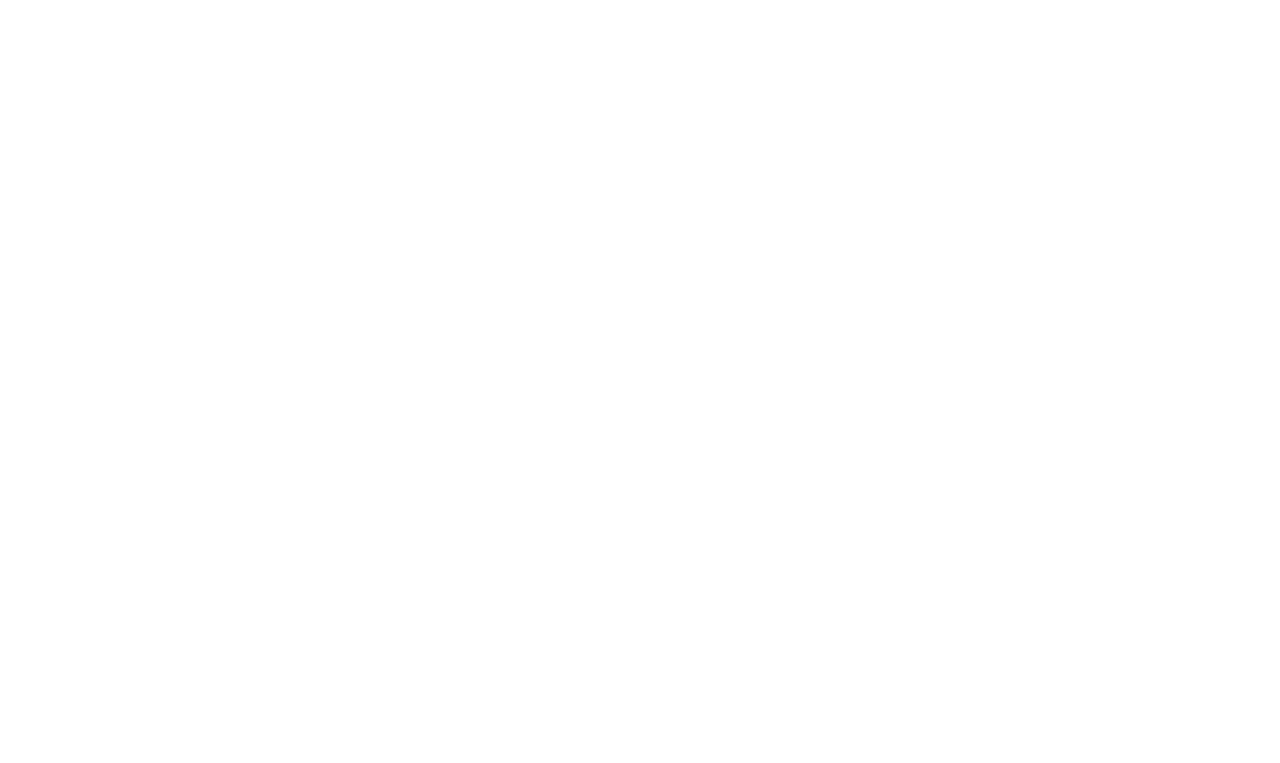
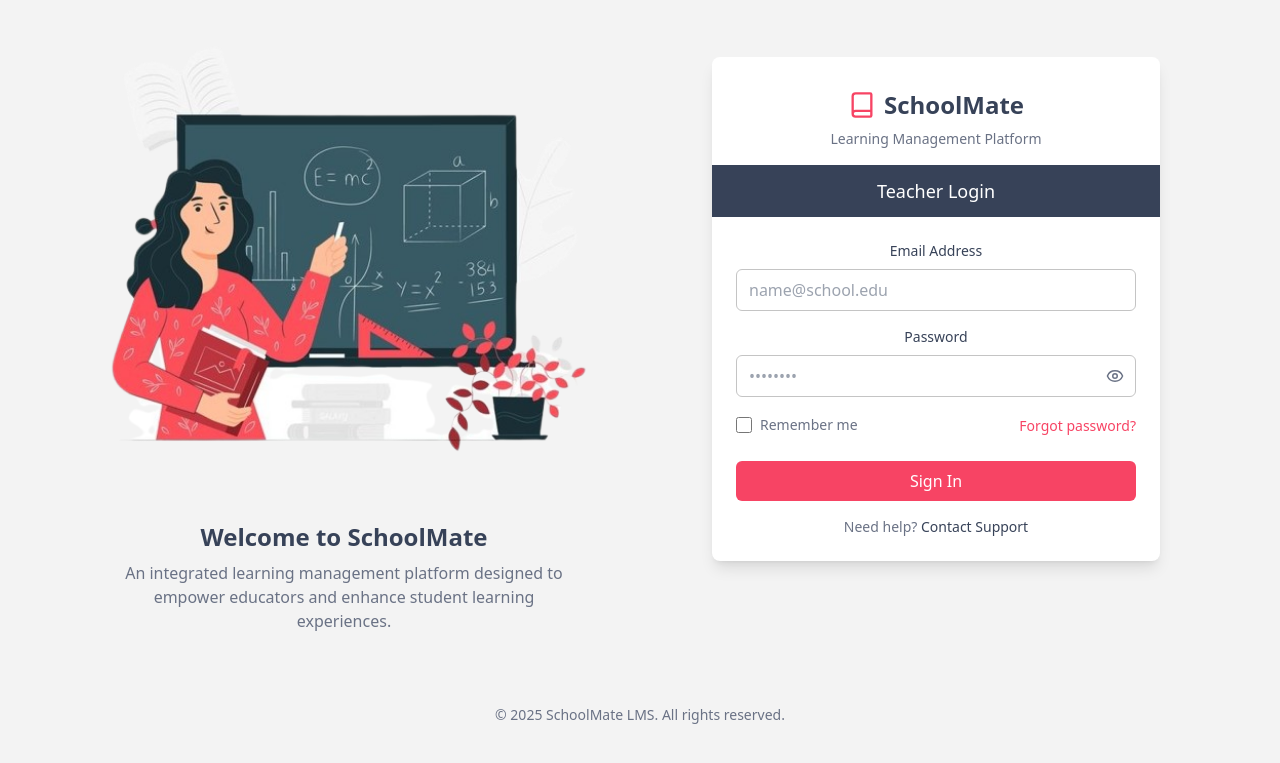
Before and after one commit to NIBM-GALLE/GAHDSE23-school-mate, a React (Vite) app in the folder Frontend/: page /teacher-login in a window 1280 px wide. Before the commit this address had no page. Shown: the part 103-866 px from the top of the page. Before the commit the page ends 800 px from the top, so only its background shows below. Built offline with nearby package versions, Linux system fonts and the light colour scheme.

Commit message:
Login Interface for Teachers completed!

```diff
--- a/Frontend/src/App.jsx
+++ b/Frontend/src/App.jsx
@@ -1,6 +1,7 @@
 import "./App.css";
 import { BrowserRouter, Routes, Route, Navigate } from "react-router-dom";
 import StudentLogin from "./Pages/StudentLandingPage/StudentLogin";
+import TeacherLogin from "./Pages/TeacherLandingPage/TeacherLogin";
 
 function App() {
   return (
@@ -8,6 +9,8 @@
       <Routes>
         <Route path="/" element={<Navigate to="/login" />} />
         <Route path="/login" element={<StudentLogin />} />
+        <Route path="/teacher-login" element={<TeacherLogin />} />
+
       </Routes>
     </BrowserRouter>
   );
--- a/Frontend/src/Pages/StudentLandingPage/StudentLogin.jsx
+++ b/Frontend/src/Pages/StudentLandingPage/StudentLogin.jsx
@@ -51,7 +51,7 @@
           {/* Right side - Login Form */}
           <div className="w-full md:w-1/2 p-8 bg-[#f2fbf8]">
             <h1 className="text-3xl font-semibold text-center text-[#3b306c] mb-8">
-              Campus LMS
+              SchoolMate Login
             </h1>
 
             <form className="space-y-6" onSubmit={handleSubmit}>
--- /dev/null
+++ b/Frontend/src/Pages/TeacherLandingPage/TeacherLogin.jsx
@@ -0,0 +1,171 @@
+import { useState, useEffect } from 'react';
+import { Eye, EyeOff, Book } from 'lucide-react';
+
+export default function TeacherLogin() {
+  const [email, setEmail] = useState('');
+  const [password, setPassword] = useState('');
+  const [showPassword, setShowPassword] = useState(false);
+  const [rememberMe, setRememberMe] = useState(false);
+
+  // Apply full-screen styles when component mounts
+  useEffect(() => {
+    // Apply styles to html and body
+    document.documentElement.style.margin = '0';
+    document.documentElement.style.padding = '0';
+    document.documentElement.style.height = '100%';
+    document.documentElement.style.width = '100%';
+
+    document.body.style.margin = '0';
+    document.body.style.padding = '0';
+    document.body.style.height = '100%';
+    document.body.style.width = '100%';
+    document.body.style.backgroundColor = '#f3f3f3';
+    document.body.style.overflowX = 'hidden';
+
+    // Clean up function
+    return () => {
+      document.documentElement.style.removeProperty('margin');
+      document.documentElement.style.removeProperty('padding');
+      document.documentElement.style.removeProperty('height');
+      document.documentElement.style.removeProperty('width');
+
+      document.body.style.removeProperty('margin');
+      document.body.style.removeProperty('padding');
+      document.body.style.removeProperty('height');
+      document.body.style.removeProperty('width');
+      document.body.style.removeProperty('backgroundColor');
+      document.body.style.removeProperty('overflowX');
+    };
+  }, []);
+
+  const handleSubmit = (e) => {
+    e.preventDefault();
+    // Handle login logic here
+    console.log('Login attempt with:', { email, password, rememberMe });
+  };
+
+  return (
+    <div className="min-h-screen w-full bg-[#f3f3f3] flex flex-col">
+      <div className="flex-1 flex flex-col md:flex-row items-center justify-center px-4 py-8">
+        {/* Left side - Image */}
+        <div className="w-full md:w-1/2 flex flex-col items-center justify-center p-6">
+          <img
+            src="/images/Teacher_Login.png"
+            alt="Education illustration"
+            className="w-full max-w-lg mb-6"
+          />
+          <div className="text-center">
+            <h2 className="text-2xl font-bold text-[#374258] mb-2">Welcome to SchoolMate</h2>
+            <p className="text-[#6a7285] max-w-md">
+              An integrated learning management platform designed to empower educators and enhance student learning experiences.
+            </p>
+          </div>
+        </div>
+
+        {/* Right side - Login Box */}
+        <div className="w-full md:w-1/2 flex justify-center items-center">
+          <div className="w-full max-w-md bg-white rounded-lg shadow-lg overflow-hidden">
+            {/* Logo and Brand */}
+            <div className="text-center pt-8 pb-4">
+              <div className="flex items-center justify-center mb-2">
+                <Book size={28} className="text-[#f74464]" />
+                <h1 className="text-2xl font-bold ml-2 text-[#374258]">SchoolMate</h1>
+              </div>
+              <p className="text-sm text-[#6a7285]">Learning Management Platform</p>
+            </div>
+
+            {/* Login Header */}
+            <div className="bg-[#374258] py-3">
+              <h2 className="text-center text-lg font-medium text-white">Teacher Login</h2>
+            </div>
+
+            <div className="p-6">
+              <form onSubmit={handleSubmit}>
+                {/* Email Input */}
+                <div className="mb-4">
+                  <label className="block text-[#374258] text-sm font-medium mb-2" htmlFor="email">
+                    Email Address
+                  </label>
+                  <input
+                    id="email"
+                    type="email"
+                    className="w-full px-3 py-2 border border-[#c4c4c4] rounded-md focus:outline-none focus:ring-2 focus:ring-[#f74464]"
+                    placeholder="name@school.edu"
+                    value={email}
+                    onChange={(e) => setEmail(e.target.value)}
+                    required
+                  />
+                </div>
+
+                {/* Password Input */}
+                <div className="mb-4">
+                  <label className="block text-[#374258] text-sm font-medium mb-2" htmlFor="password">
+                    Password
+                  </label>
+                  <div className="relative">
+                    <input
+                      id="password"
+                      type={showPassword ? "text" : "password"}
+                      className="w-full px-3 py-2 border border-[#c4c4c4] rounded-md focus:outline-none focus:ring-2 focus:ring-[#f74464]"
+                      placeholder="••••••••"
+                      value={password}
+                      onChange={(e) => setPassword(e.target.value)}
+                      required
+                    />
+                    <button
+                      type="button"
+                      className="absolute inset-y-0 right-0 pr-3 flex items-center text-[#6a7285]"
+                      onClick={() => setShowPassword(!showPassword)}
+                    >
+                      {showPassword ? <EyeOff size={18} /> : <Eye size={18} />}
+                    </button>
+                  </div>
+                </div>
+
+                {/* Remember Me & Forgot Password */}
+                <div className="flex items-center justify-between mb-6">
+                  <div className="flex items-center">
+                    <input
+                      id="remember-me"
+                      type="checkbox"
+                      className="h-4 w-4 text-[#f74464] border-[#c4c4c4] rounded focus:ring-[#f74464]"
+                      checked={rememberMe}
+                      onChange={(e) => setRememberMe(e.target.checked)}
+                    />
+                    <label htmlFor="remember-me" className="ml-2 block text-sm text-[#6a7285]">
+                      Remember me
+                    </label>
+                  </div>
+                  <div>
+                    <a href="#" className="text-sm text-[#f74464] hover:underline">
+                      Forgot password?
+                    </a>
+                  </div>
+                </div>
+
+                {/* Login Button */}
+                <button
+                  type="submit"
+                  className="w-full bg-[#f74464] text-white py-2 px-4 rounded-md hover:bg-opacity-90 transition duration-300 font-medium"
+                >
+                  Sign In
+                </button>
+              </form>
+
+              <div className="mt-4 text-center">
+                <p className="text-sm text-[#6a7285]">
+                  Need help? <a href="#" className="text-[#374258] font-medium hover:underline">Contact Support</a>
+                </p>
+              </div>
+            </div>
+          </div>
+        </div>
+      </div>
+
+      {/* Footer */}
+      <div className="py-4 text-center text-sm text-[#6a7285]">
+        <p>© 2025 SchoolMate LMS. All rights reserved.</p>
+      </div>
+    </div>
+  );
+}
```
Also changed, not shown: Frontend/public/images/Teacher_Login.png (added).
